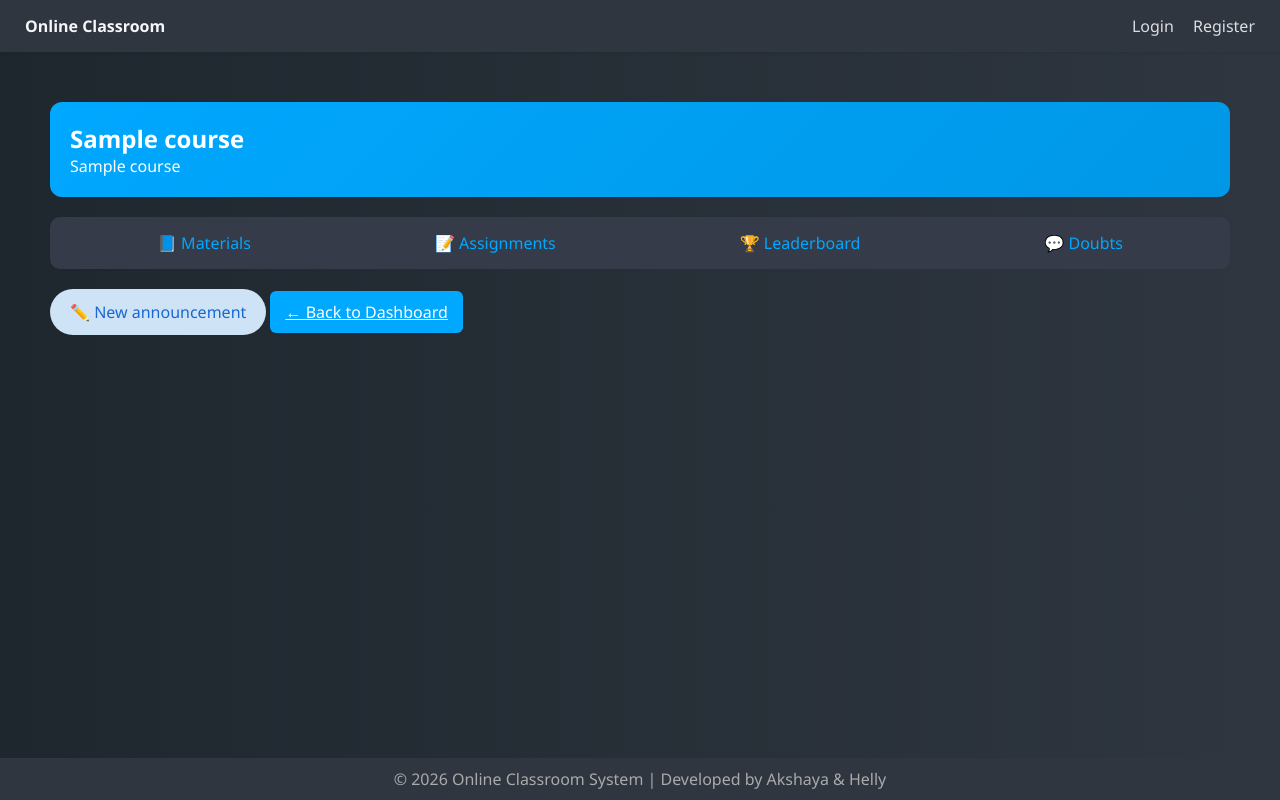
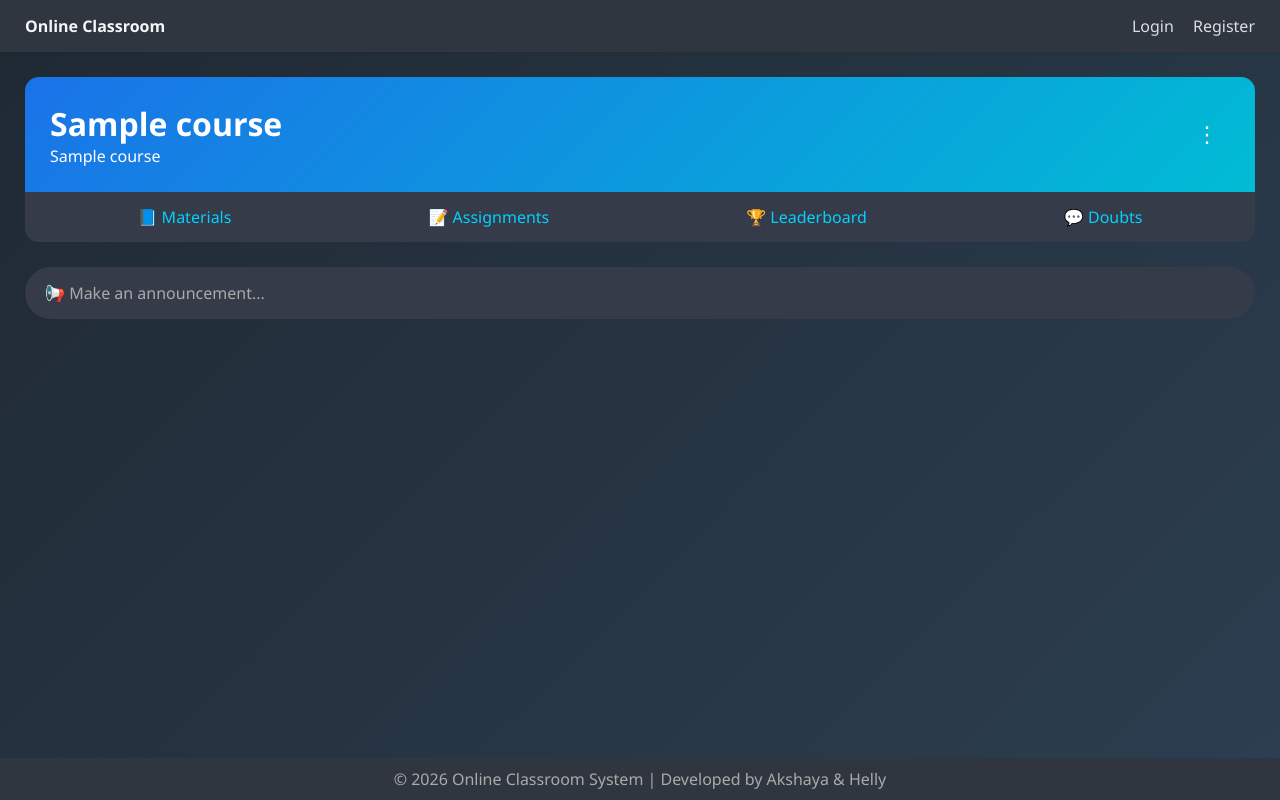
Before and after one commit to Akshaya1827/OnlineClassroomSystem, a Django app: page /courses/course/1/ in a window 1280 px wide. Run offline with Django 5.2, Linux system fonts and the light colour scheme; tables that the repository leaves empty hold one stand-in row (values such as "Sample post").

Commit message:
course-detail improved.

```diff
--- a/classroom/classroom/static/css/style.css
+++ b/classroom/classroom/static/css/style.css
@@ -11,11 +11,13 @@ html, body {
 }
 
 body {
+   background: linear-gradient(135deg, #1f2933, #2c3e50);
     font-family: 'Segoe UI', sans-serif;
-    background: linear-gradient(to right, #1e272e, #2f3640);
     color: #f5f6fa;
     display: flex;
     flex-direction: column;
+
+
 }
 
 /* ===== NAVBAR ===== */
@@ -31,7 +33,10 @@ body {
 .navbar h2 {
     color: #00a8ff;
 }
-
+a {
+    text-decoration: none;
+    color: inherit;
+}
 .navbar a {
     margin-left: 15px;
      color: #dcdde1;
@@ -501,20 +521,20 @@ body {
     border-top: none;
 }
 
-/* Announcement Button */
-.announcement-btn {
-    background: #cfe3f6;
-    color: #1967d2;
-    padding: 12px 20px;
+/* ANNOUNCEMENT BOX */
+.announcement-box {
+    background: #353b48;
+    padding: 15px 20px;
     border-radius: 30px;
-    display: inline-block;
+    margin-top: 20px;
     cursor: pointer;
-    font-weight: 500;
+    color: #aaa;
     transition: 0.3s;
 }
 
-.announcement-btn:hover {
-    background: #b7d6f3;
+.announcement-box:hover {
+    background: #2f3640;
+    color: white;
 }
 
 /* MODAL */
@@ -525,46 +545,262 @@ body {
     left: 0;
     width: 100%;
     height: 100%;
-    background: rgba(0,0,0,0.5);
+    background: rgba(0,0,0,0.6);
     justify-content: center;
     align-items: center;
 }
 
 .modal-content {
-    background: #f1f3f4;
-    width: 600px;
-    border-radius: 20px;
-    padding: 20px;
+    background: #2f3640;
+    padding: 25px;
+    border-radius: 15px;
+    width: 500px;
+    color: white;
 }
 
 .modal-content textarea {
     width: 100%;
     height: 120px;
+    margin-top: 15px;
+    padding: 10px;
+    border-radius: 8px;
     border: none;
-    border-bottom: 2px solid #1a73e8;
-    outline: none;
-    font-size: 16px;
-    margin-top: 20px;
-    background: transparent;
+    background: #353b48;
+    color: white;
 }
 
+/* ACTION BUTTONS */
 .modal-actions {
     display: flex;
     justify-content: flex-end;
-    margin-top: 20px;
+    margin-top: 15px;
 }
 
 .cancel-btn {
     background: transparent;
     border: none;
-    color: #1a73e8;
-    margin-right: 15px;
+    color: #00a8ff;
+    margin-right: 10px;
     cursor: pointer;
 }
 
 .post-btn {
-    background: #e0e0e0;
+    background: #00a8ff;
     border: none;
     padding: 8px 15px;
-    border-radius: 20px;
+    border-radius: 6px;
+    color: white;
 }
+/* HEADER */
+.dashboard-header {
+    display: flex;
+    justify-content: space-between;
+    align-items: center;
+    margin-bottom: 20px;
+}
+
+.header-actions a {
+    margin-left: 10px;
+}
+
+/* BUTTONS */
+.btn-primary {
+    background: linear-gradient(135deg, #1a73e8, #00bcd4);
+    color: white;
+    padding: 10px 16px;
+    border-radius: 8px;
+    font-weight: 500;
+}
+
+.btn-danger {
+    background: #ff4d4d;
+    color: white;
+    padding: 10px 16px;
+    border-radius: 8px;
+}
+
+/* SECTION */
+.section-title {
+    margin-bottom: 15px;
+}
+
+
+
+
+/* FOOTER */
+.course-footer {
+    display: flex;
+    justify-content: space-between;
+    padding: 10px 16px;
+    border-top: 1px solid #444;
+}
+
+.course-footer a {
+    color: #bbb;
+    font-size: 13px;
+}
+
+.course-footer a:hover {
+    color: white;
+}
+
+.course-footer .danger {
+    color: #ff6b6b;
+}
+
+/* ===== COURSE DETAIL PAGE ===== */
+
+/* HEADER */
+/* BANNER FLEX */
+.course-banner {
+   display: flex;
+    justify-content: space-between;
+   align-items: center;
+    background: linear-gradient(135deg, #1a73e8, #00bcd4);
+    padding: 25px;
+    border-radius: 14px 14px 0 0;
+    color: white;
+
+
+}
+
+/* LEFT TEXT */
+.banner-right {
+    display: flex;
+    align-items: center;
+}
+
+/* MENU BUTTON */
+.menu-btn {
+    background: transparent;
+    border: none;
+    font-size: 26px;
+    color: white;
+    cursor: pointer;
+    padding:8px;
+}
+
+
+/* DROPDOWN */
+.menu-container {
+    position: relative;
+
+}
+
+.menu-btn {
+    /* ADD BACKGROUND */
+    border: none;
+    font-size: 22px;
+    color: white;
+    cursor: pointer;
+    padding: 8px 12px;
+    border-radius: 50%;
+}
+.menu-btn:hover {
+
+    border-radius: 50%;
+}
+
+    .dropdown-menu {
+    display: none;
+    position: absolute;
+    right: 0;
+    top: 45px;
+    background: #2f3640;
+    border-radius: 10px;
+    min-width: 200px;
+    z-index: 9999;
+}
+
+
+
+
+/* MENU ITEMS */
+.dropdown-menu a {
+    display: block;
+    padding: 12px;
+    color: #ddd;
+    text-decoration: none;
+    transition: 0.2s;
+}
+
+.dropdown-menu a:hover {
+    background: #353b48;
+    color: white;
+}
+
+/* DELETE COLOR */
+.dropdown-menu .danger {
+    color: #ff6b6b;
+}
+
+/* TABS */
+.course-tabs {
+    display: flex;
+    justify-content: space-around;
+    background: #353b48;
+    padding: 14px;
+    border-radius: 0 0 14px 14px;
+    margin-bottom: 25px;
+
+}
+
+.course-tabs a {
+    color: #00d2ff;
+    text-decoration: none;
+    font-weight: 500;
+    transition: 0.3s;
+}
+
+.course-tabs a:hover {
+    transform: scale(1.1);
+    color: white;
+}
+
+/* TEACHER ACTIONS */
+.teacher-actions {
+    display: flex;
+    gap: 15px;
+    flex-wrap: wrap;
+}
+
+/* PRIMARY BUTTON */
+.btn-primary {
+    background: linear-gradient(135deg, #00a8ff, #00d2ff);
+    color: white;
+    padding: 10px 16px;
+    border-radius: 8px;
+    text-decoration: none;
+    transition: 0.3s;
+}
+
+.btn-primary:hover {
+    transform: translateY(-2px);
+}
+
+/* SECONDARY BUTTON */
+.btn-secondary {
+    background: #57606f;
+    color: white;
+    padding: 10px 16px;
+    border-radius: 8px;
+    text-decoration: none;
+}
+
+/* DANGER BUTTON */
+.btn-danger {
+    background: #ff4757;
+    color: white;
+    padding: 10px 16px;
+    border-radius: 8px;
+    text-decoration: none;
+}.menu-container {
+    position: relative;
+    z-index: 9999;
+}
+
+.menu-btn {
+    position: relative;
+    z-index: 9999;
+    pointer-events: auto;
+}
--- a/classroom/templates/courses/course_detail.html
+++ b/classroom/templates/courses/course_detail.html
@@ -1,60 +1,73 @@
-
 {% extends 'layout.html' %}
+{% block title %}Course Detail{% endblock %}
 
 {% block content %}
 
-<div class="content">
+<!-- COURSE HEADER -->
+<div class="course-banner">
 
-    <!-- HEADER -->
-    <div class="course-header-page">
-        <h2>{{ course.name }}</h2>
+    <div class="banner-left">
+        <h1>{{ course.name }}</h1>
         <p>{{ course.subject }}</p>
     </div>
 
-    <!-- COURSE INFO -->
+    <!-- RIGHT SIDE -->
+    <div class="banner-right">
+        <div class="menu-container">
+            <button class="menu-btn" onclick="toggleMenu(event)">⋮</button>
+
+            <div class="dropdown-menu">
+                <a href="#">📤 Upload Material</a>
+                <a href="#">📝 Create Assignment</a>
+                <a href="#">✏ Edit Course</a>
+                <a href="#" class="danger">🗑 Delete Course</a>
+            </div>
+        </div>
+    </div>
+
+</div>
 
 
-    <!-- MENU (THIS IS IMPORTANT 🔥) -->
-    <div class="course-menu">
 
-        <a href="{% url 'view_materials' course.id %}">📘 Materials</a>
+<!-- NAVIGATION TABS -->
+<div class="course-tabs">
+    <a href="{% url 'view_materials' course.id %}">📘 Materials</a>
+    <a href="{% url 'assignment_list' course.id %}">📝 Assignments</a>
+    <a href="{% url 'leaderboard' course.id %}">🏆 Leaderboard</a>
+    <a href="{% url 'doubt_box' course.id %}">💬 Doubts</a>
+</div>
+<div class="announcement-box" onclick="openModal()">
+    📢 Make an announcement...
+</div>
+<div class="modal" id="announcementModal">
+    <div class="modal-content">
+        <h3>Create Announcement</h3>
 
-        <a href="{% url 'assignment_list' course.id %}">📝 Assignments</a>
-
-        <a href="{% url 'leaderboard' course.id %}">🏆 Leaderboard</a>
-
-        <a href="{% url 'doubt_box' course.id %}">💬 Doubts</a>
-
-    </div>
-
-    <!-- Put this inside content area -->
-<div class="announcement-btn" onclick="openPostModal()">
-    ✏️ New announcement
-</div>
-    <!-- BACK BUTTON -->
-    <a href="{% url 'student_dashboard' %}" class="btn">← Back to Dashboard</a>
-
-</div>
-<div id="postModal" class="modal">
-    <div class="modal-content">
-        <h2>Post</h2>
-
-        <textarea placeholder="Announce something to your class"></textarea>
+        <textarea placeholder="Write your announcement..."></textarea>
 
         <div class="modal-actions">
-            <button onclick="closePostModal()" class="cancel-btn">Cancel</button>
+            <button class="cancel-btn" onclick="closeModal()">Cancel</button>
             <button class="post-btn">Post</button>
         </div>
     </div>
 </div>
+<!-- TEACHER ACTION BUTTONS
+<div class="teacher-actions">
+    <a href="{% url 'upload_material' course.id %}" class="btn-primary">
+        📤 Upload Material
+    </a>
 
-<script>
-function openPostModal() {
-    document.getElementById("postModal").style.display = "flex";
-}
+    <a href="{% url 'create_assignment' course.id %}" class="btn-primary">
+        📝 Create Assignment
+    </a>
 
-function closePostModal() {
-    document.getElementById("postModal").style.display = "none";
-}
-</script>
+    <a href="{% url 'update_course' course.id %}" class="btn-secondary">
+        ✏ Edit Course
+    </a>
+
+    <a href="{% url 'delete_course' course.id %}" class="btn-danger">
+        🗑 Delete Course
+    </a>
+</div> -->
+
 {% endblock %}
--- a/classroom/templates/layout.html
+++ b/classroom/templates/layout.html
@@ -72,5 +72,48 @@
     © 2026 Online Classroom System | Developed by Akshaya & Helly
 </div>
 
+
 </body>
+<script>
+function toggleMenu(event) {
+    event.stopPropagation(); // prevent closing immediately
+
+    let menu = event.currentTarget.nextElementSibling;
+
+    // Close all other menus
+    document.querySelectorAll('.dropdown-menu').forEach(m => {
+        if (m !== menu) m.style.display = 'none';
+    });
+
+    // Toggle current
+    if (menu.style.display === 'block') {
+        menu.style.display = 'none';
+    } else {
+        menu.style.display = 'block';
+    }
+}
+
+// Close menu when clicking outside
+document.addEventListener('click', function() {
+    document.querySelectorAll('.dropdown-menu').forEach(m => {
+        m.style.display = 'none';
+    });
+});
+function openModal() {
+    document.getElementById('announcementModal').style.display = 'flex';
+}
+
+function closeModal() {
+    document.getElementById('announcementModal').style.display = 'none';
+}
+
+// Close when clicking outside
+window.onclick = function(event) {
+    let modal = document.getElementById('announcementModal');
+    if (event.target === modal) {
+        modal.style.display = "none";
+    }
+}
+</script>
+
 </html>
```
Also changed, not shown: other parts of classroom/classroom/static/css/style.css (+36 -21 lines), classroom/templates/accounts/teacher_dashboard.html (+45 -28 lines).
